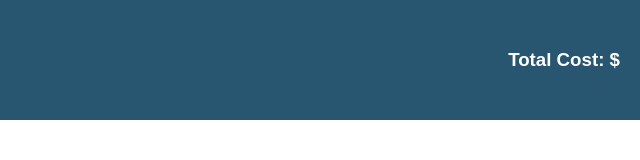
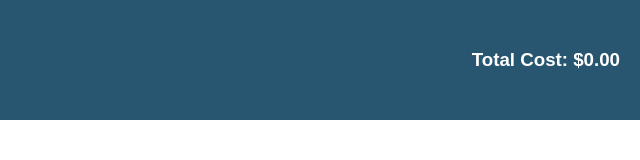
Before and after one commit to espeonest/cloudcomp_a3, a plain HTML site: page frontend/pages/cart.html in a window 1280 px wide. Shown: the full height of the page, 640-1280 px from the left. Drawn offline with Linux system fonts and the light colour scheme.

Commit message:
Updated Cart.html file

```diff
--- a/frontend/pages/cart.html
+++ b/frontend/pages/cart.html
@@ -9,11 +9,14 @@
   <body>
     <header>
       <h1>Shoes Cart</h1>
-      <h3>Total Cost: $</h3>
+      <!-- Total Cost -->
+      <h3>Total Cost: $<span id="total-cost">0.00</span></h3>
     </header>
     <main>
+      <!-- Cart -->
       <div id="cart-items" class="grid-container"></div>
     </main>
   </body>
+  <!-- Cart JS Logic -->
   <script src="../scripts/cart.js"></script>
 </html>
```
